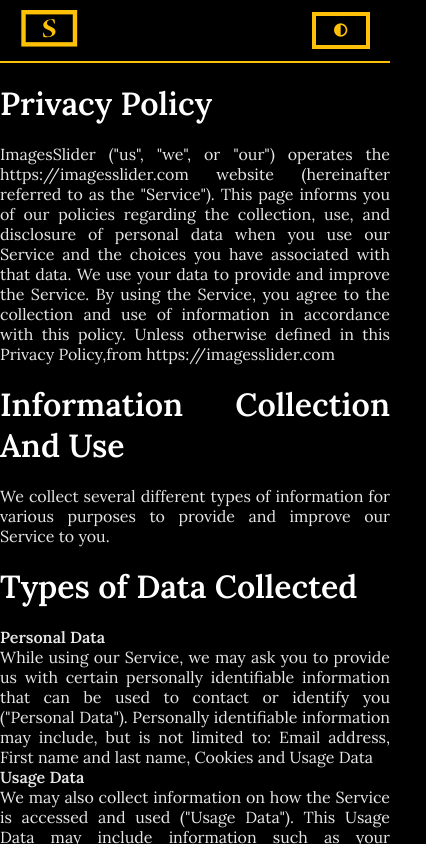
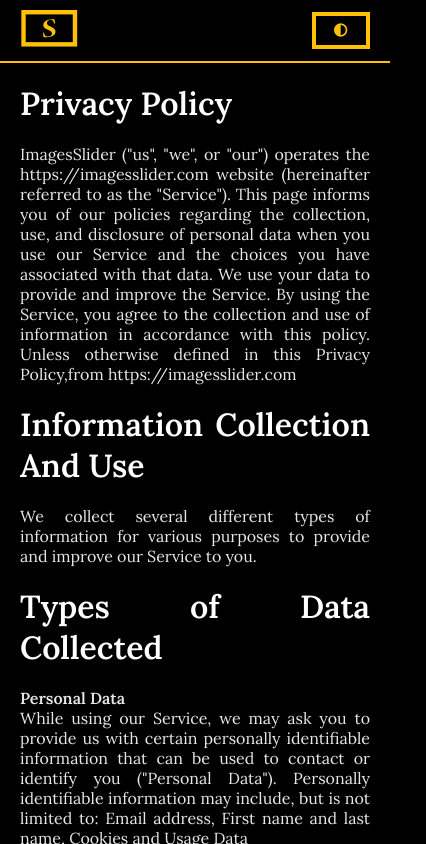
Before and after one commit to imagesslider/imagesslider.com, a React (Create React App) app: page /privacy-policy in a window 390 px wide. Shown: the top 844 px of the page, 426 px wide, since content can reach past the window. Built offline with nearby package versions, Linux system fonts and the light colour scheme.

Commit message:
Responsive Privacy Policy

```diff
--- a/src/components/PrivacyPolicy/PrivacyPolicy.css
+++ b/src/components/PrivacyPolicy/PrivacyPolicy.css
@@ -2,6 +2,8 @@
   background: var(--bg-color);
   padding-top: 63px;
   padding-bottom: 20px;
+  padding-left: 20px;
+  padding-right: 20px;
   max-width: 1200px;
   margin: auto;
   text-align: justify;
@@ -15,3 +17,14 @@
 .PrivacyPolicy_description {
   color: var(--p-color);
 }
+
+.PrivacyPolicy_a_link {
+  white-space: normal;
+  word-wrap: break-word;
+}
+
+@media screen and (max-width: 1200px) {
+  .PrivacyPolicy_container {
+    width: 100%;
+  }
+}
--- a/src/components/PrivacyPolicy/PrivacyPolicy.tsx
+++ b/src/components/PrivacyPolicy/PrivacyPolicy.tsx
@@ -138,6 +138,7 @@
           target="_blank"
           rel="noopener noreferrer"
           href="https://policies.google.com/privacy?hl=en"
+          className="PrivacyPolicy_a_link"
         >
           https://policies.google.com/privacy?hl=en
         </a>
@@ -146,6 +147,7 @@
           target="_blank"
           rel="noopener noreferrer"
           href="https://console.developers.google.com/apis/dashboard?project=upbeat-grammar-285017"
+          className="PrivacyPolicy_a_link"
         >
           https://console.developers.google.com/apis/dashboard?project=upbeat-grammar-285017
         </a>
@@ -175,6 +177,7 @@
           target="_blank"
           rel="noopener noreferrer"
           href="https://policies.google.com/privacy?hl=en"
+          className="PrivacyPolicy_a_link"
         >
           https://policies.google.com/privacy?hl=en
         </a>
```
